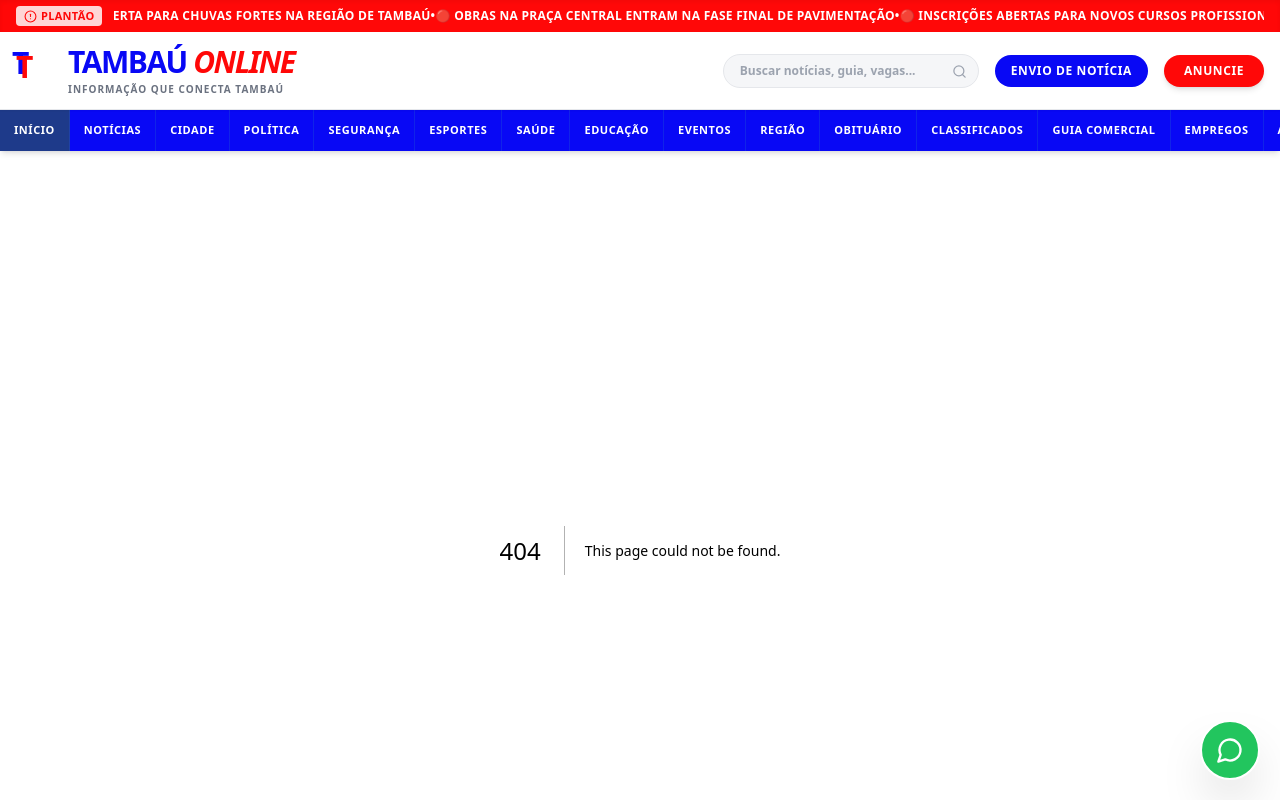
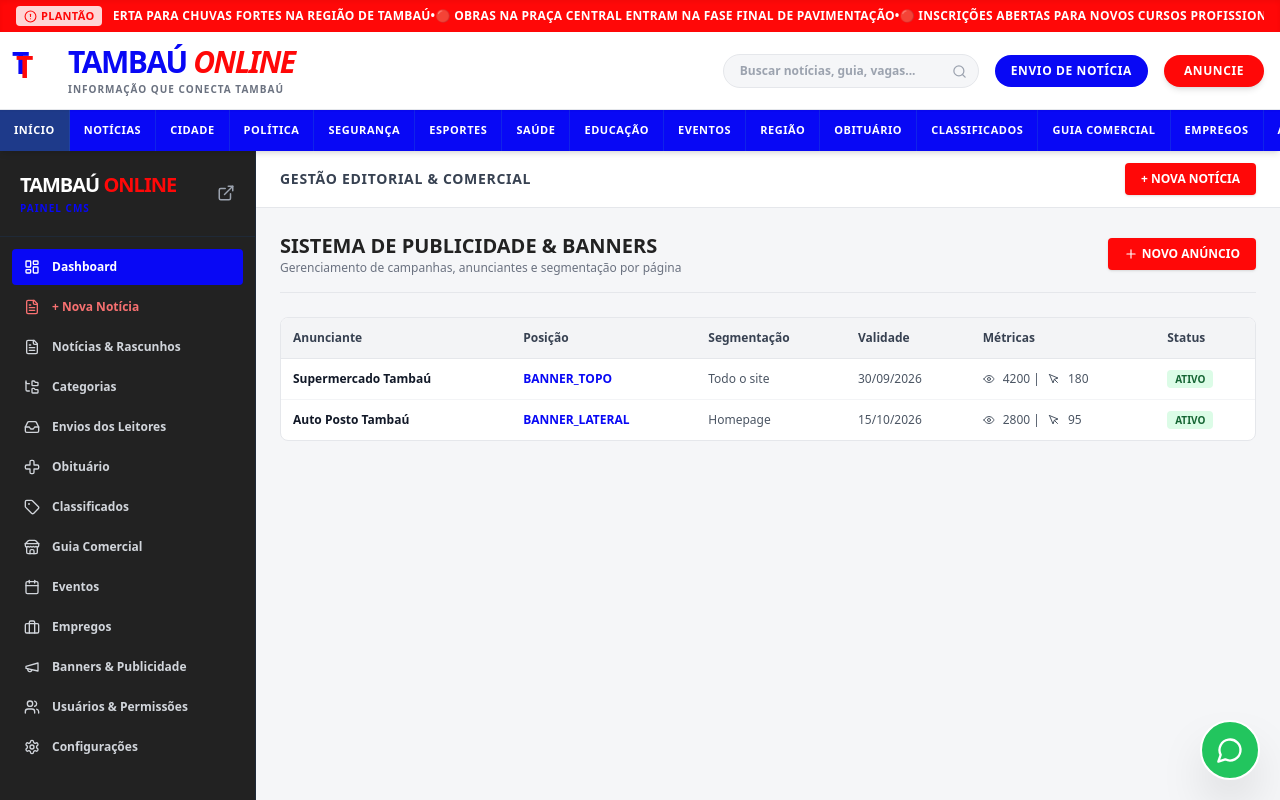
Before and after one commit to vynexstudio/tambau-online, a Next.js app: page /admin/publicidade in a window 1280 px wide. Before the commit this address had no page. Shown: the top 800 px of the page. Built offline with nearby package versions, Linux system fonts and the light colour scheme.

Commit message:
Create page.tsx

```diff
--- /dev/null
+++ b/src/app/admin/publicidade/page.tsx
@@ -0,0 +1,57 @@
+import React from 'react';
+import { Megaphone, Plus, Calendar, Eye, MousePointer } from 'lucide-react';
+
+export default function AdminPublicidadePage() {
+  return (
+    <div className="space-y-6">
+      <div className="flex items-center justify-between border-b pb-4">
+        <div>
+          <h1 className="text-xl font-black text-[#222222] uppercase">SISTEMA DE PUBLICIDADE & BANNERS</h1>
+          <p className="text-xs text-gray-500">Gerenciamento de campanhas, anunciantes e segmentação por página</p>
+        </div>
+        <button className="bg-[#FF0808] text-white text-xs font-bold px-4 py-2 rounded flex items-center gap-1 shadow">
+          <Plus size={14} /> NOVO ANÚNCIO
+        </button>
+      </div>
+
+      {/* Lista de Banners Ativos */}
+      <div className="bg-white rounded-lg border border-gray-200 overflow-hidden text-xs">
+        <table className="w-full text-left border-collapse">
+          <thead>
+            <tr className="bg-gray-100 font-bold text-gray-700 border-b">
+              <th className="p-3">Anunciante</th>
+              <th className="p-3">Posição</th>
+              <th className="p-3">Segmentação</th>
+              <th className="p-3">Validade</th>
+              <th className="p-3">Métricas</th>
+              <th className="p-3">Status</th>
+            </tr>
+          </thead>
+          <tbody className="divide-y divide-gray-100">
+            {[
+              { empresa: "Supermercado Tambaú", pos: "BANNER_TOPO", seg: "Todo o site", val: "30/09/2026", views: 4200, clicks: 180, status: "ATIVO" },
+              { empresa: "Auto Posto Tambaú", pos: "BANNER_LATERAL", seg: "Homepage", val: "15/10/2026", views: 2800, clicks: 95, status: "ATIVO" }
+            ].map((ad, idx) => (
+              <tr key={idx} className="hover:bg-gray-50">
+                <td className="p-3 font-bold text-gray-900">{ad.empresa}</td>
+                <td className="p-3 text-[#0808F5] font-bold">{ad.pos}</td>
+                <td className="p-3 text-gray-600">{ad.seg}</td>
+                <td className="p-3 text-gray-600">{ad.val}</td>
+                <td className="p-3 text-gray-600">
+                  <span className="flex items-center gap-2">
+                    <Eye size={12} /> {ad.views} | <MousePointer size={12} /> {ad.clicks}
+                  </span>
+                </td>
+                <td className="p-3">
+                  <span className="bg-green-100 text-green-800 text-[10px] font-bold px-2 py-0.5 rounded">
+                    {ad.status}
+                  </span>
+                </td>
+              </tr>
+            ))}
+          </tbody>
+        </table>
+      </div>
+    </div>
+  );
+}
```
